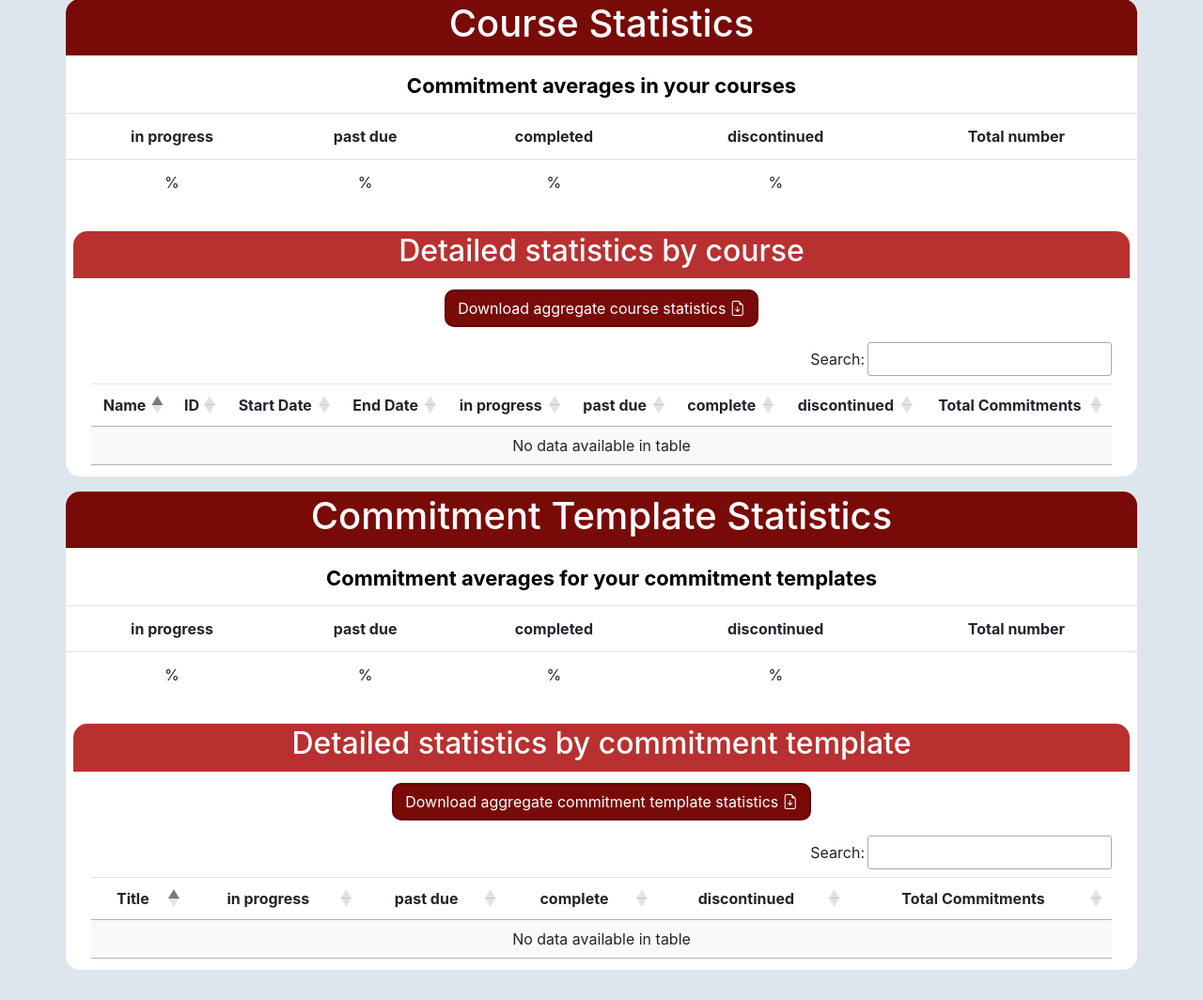
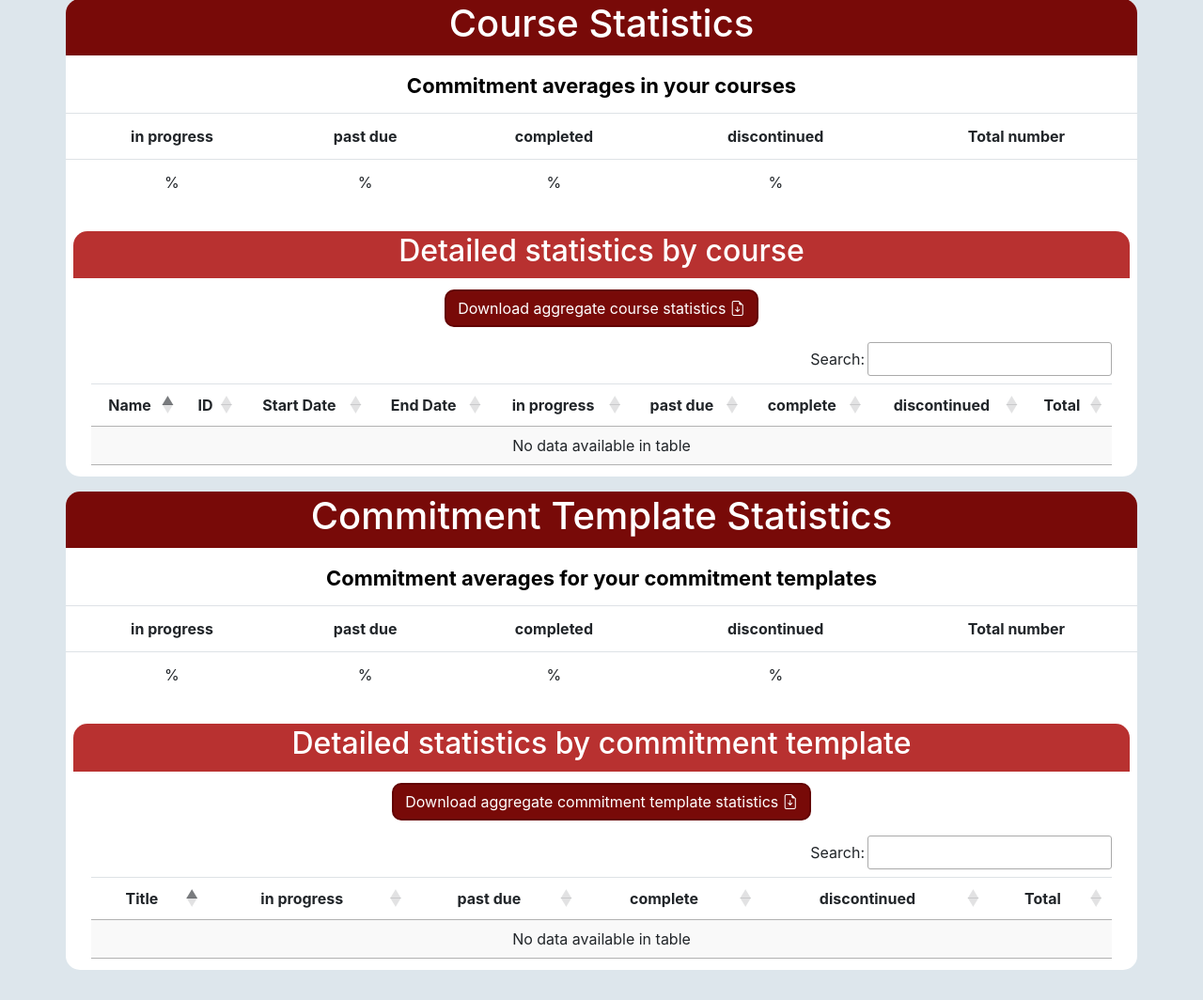
Before and after one commit to lee-blake/Commitment-to-Change-App, a Django app: template Commitment_to_Change_App/commitments/templates/commitments/statistics/statistics_overview_page.html in a window 1280 px wide. Shown: the part 79-1143 px from the top of the page at 94% size. Run offline with Django 4.2, Linux system fonts and the light colour scheme; the template is opened without the code that fills it, so the values that code supplies are empty; some libraries are stand-ins or nearby versions.

Commit message:
Change "Total Commitments" to "Total" for less wasted space in tables

```diff
--- a/Commitment_to_Change_App/commitments/templates/commitments/statistics/statistics_overview_commitment_templates_list.html
+++ b/Commitment_to_Change_App/commitments/templates/commitments/statistics/statistics_overview_commitment_templates_list.html
@@ -23,7 +23,7 @@
                   <th scope="col">past due</th>
                   <th scope="col">complete</th>
                   <th scope="col">discontinued</th>
-                  <th scope="col">Total Commitments</th>
+                  <th scope="col">Total</th>
                 </tr>
               </thead>
               <tbody>
--- a/Commitment_to_Change_App/commitments/templates/commitments/statistics/statistics_overview_courses_list.html
+++ b/Commitment_to_Change_App/commitments/templates/commitments/statistics/statistics_overview_courses_list.html
@@ -26,7 +26,7 @@
                   <th scope="col">past due</th>
                   <th scope="col">complete</th>
                   <th scope="col">discontinued</th>
-                  <th scope="col">Total Commitments</th>
+                  <th scope="col">Total</th>
                 </tr>
               </thead>
               <tbody>
```
